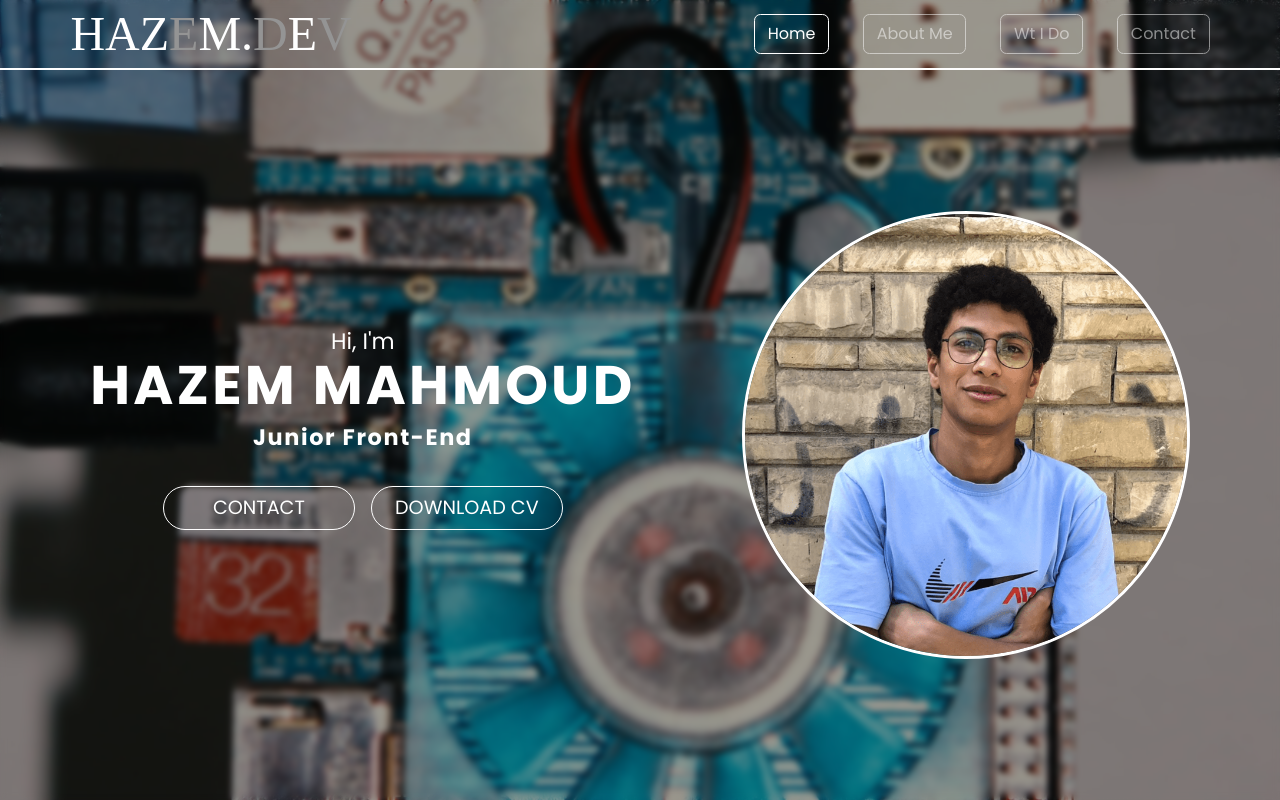
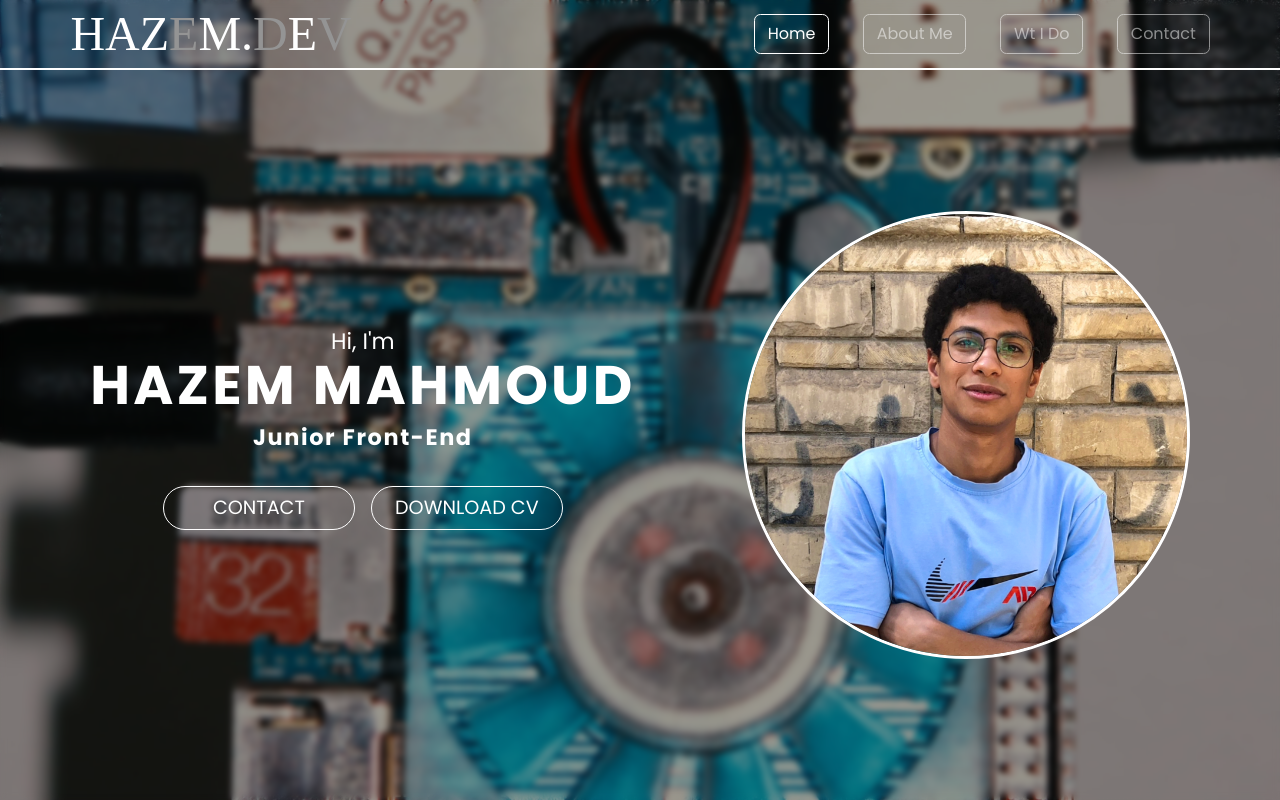
Before and after one commit to Hazem566/my-portfolio, a plain HTML site: page index.html in a window 1280 px wide. Drawn offline with Linux system fonts and the light colour scheme.

Commit message:
change profile picture

```diff
--- a/index.html
+++ b/index.html
@@ -12,7 +12,10 @@
     <header id="header">
       <nav>
         <header class="header">
-                <div class="logo">haz<span class="char">e</span>m<span class="dot">.</span><span class="char">d</span>e<span class="char">v</span></div>
+          <div class="logo">
+            haz<span class="char">e</span>m<span class="dot">.</span
+            ><span class="char">d</span>e<span class="char">v</span>
+          </div>
           <div class="icon">
             <span></span>
             <span></span>
@@ -21,7 +24,13 @@
         </header>
         <div class="menu">
           <ul class="links">
-                    <li class="nav__item active__item" aria-current="page" data-id="home">home</li>
+            <li
+              class="nav__item active__item"
+              aria-current="page"
+              data-id="home"
+            >
+              home
+            </li>
             <li class="nav__item" data-id="about">about me</li>
             <li class="nav__item" data-id="what">wt i do</li>
             <li class="nav__item" data-id="contact">contact</li>
@@ -32,7 +41,7 @@
     <section id="home" class="banner">
       <div class="section__center">
         <div class="img__container">
-                <img src="./assets/profile.PNG" alt="profile img" />
+          <img src="./assets/profile.JPG" alt="profile img" />
         </div>
         <div class="text__container">
           <div class="text">
@@ -42,7 +51,9 @@
           </div>
           <div class="btns__container">
             <a href="#contact" class="home-1">contact</a>
-                    <a href="./assets/Hazem Mahmoud.pdf" download class="home-2">download CV</a>
+            <a href="./assets/Hazem Mahmoud.pdf" download class="home-2"
+              >download CV</a
+            >
           </div>
         </div>
       </div>
```
Also changed, not shown: assets/profile.JPG (added), assets/profile.PNG (deleted). Lines whose indentation alone changed are shown as unchanged.
